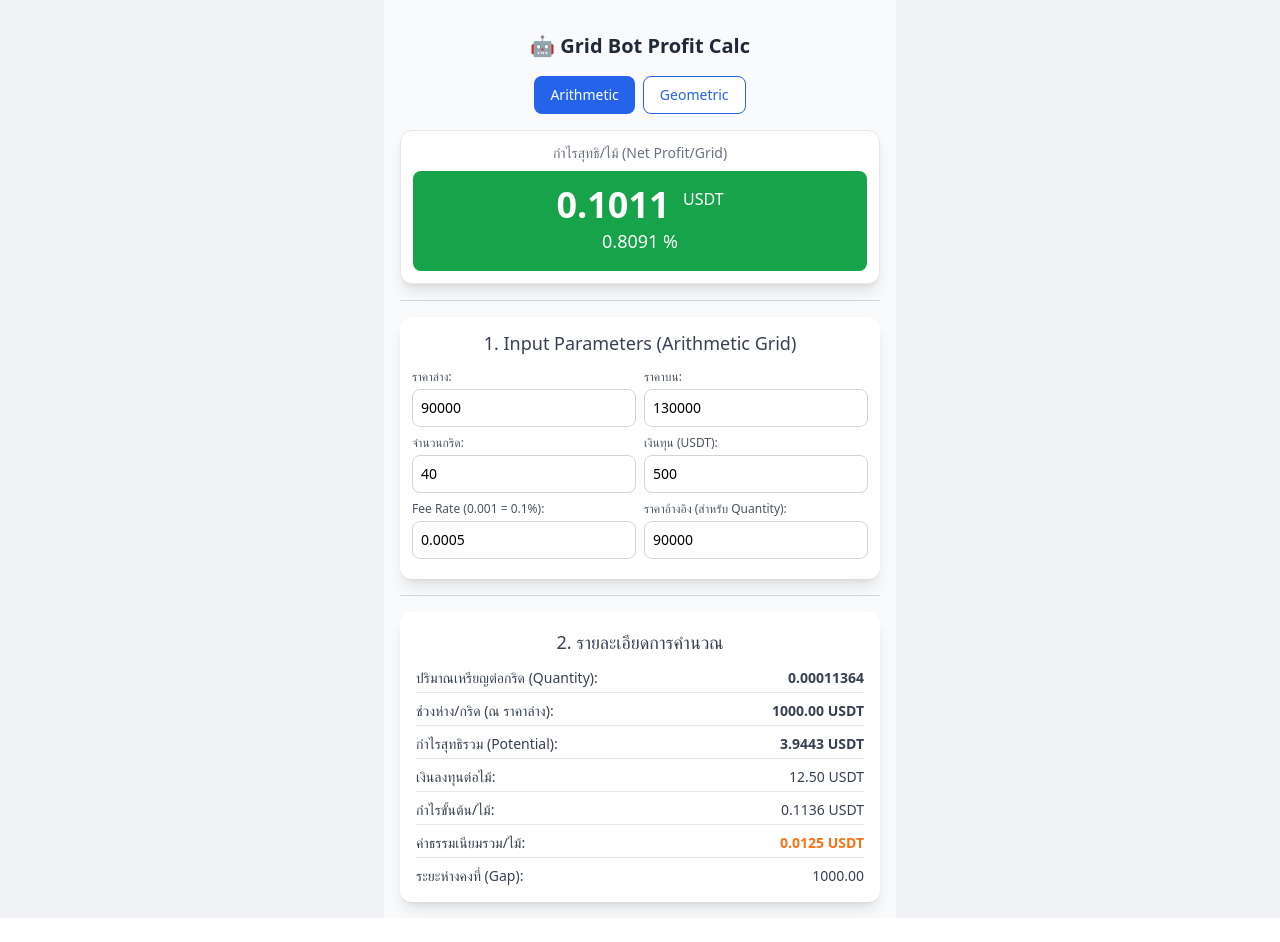
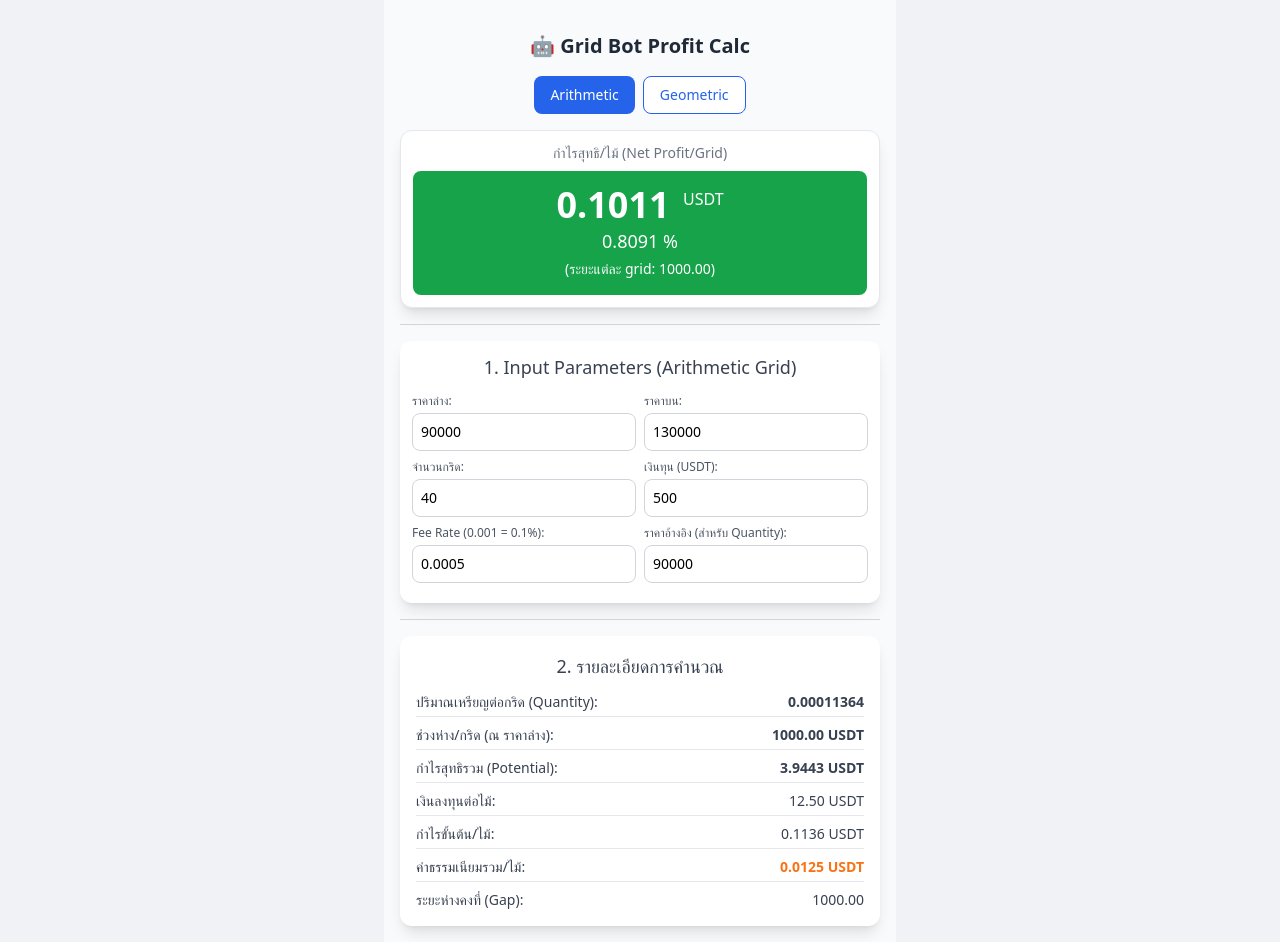
Before and after one commit to zneb076/grid-calc-app, a Vue app: page / in a window 1280 px wide. Before the commit the page ends 918 px from the top, so only its background shows below. Built offline with nearby package versions, Linux system fonts and the light colour scheme.

Commit message:
add gap in green card

```diff
--- a/src/components/GridProfitCalculator.vue
+++ b/src/components/GridProfitCalculator.vue
@@ -212,6 +212,9 @@ const priceGapUpper = computed(() => {
         <p class="text-lg font-medium mt-1">
           {{ netProfitPercentage.toFixed(4) }} %
         </p>
+        <p class="text-sm mt-1" v-if="gridType === 'Arithmetic'">
+          (ระยะแต่ละ grid: {{ priceGapLower.toFixed(2) }})
+        </p>
       </div>
     </div>
 
```
